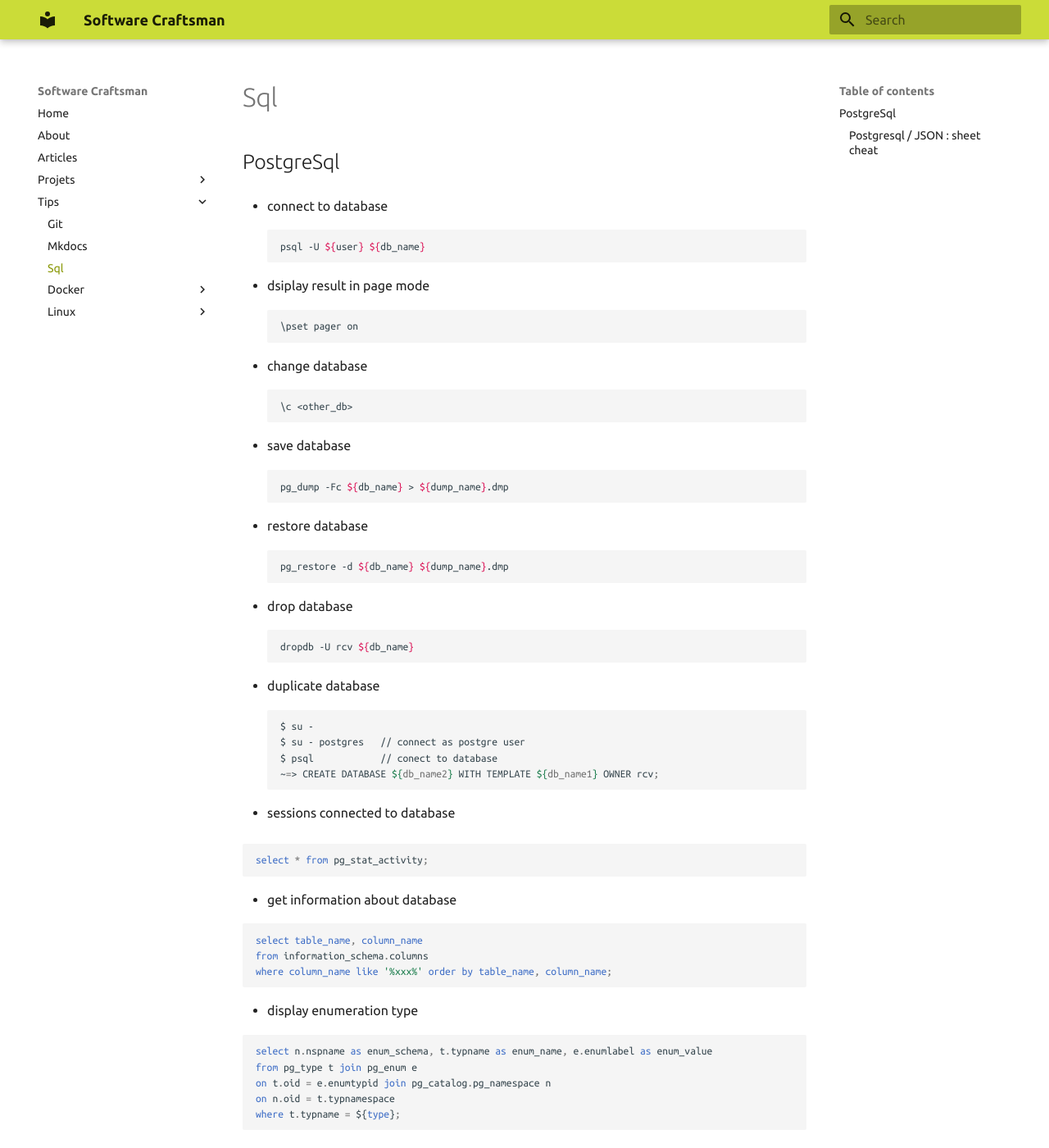
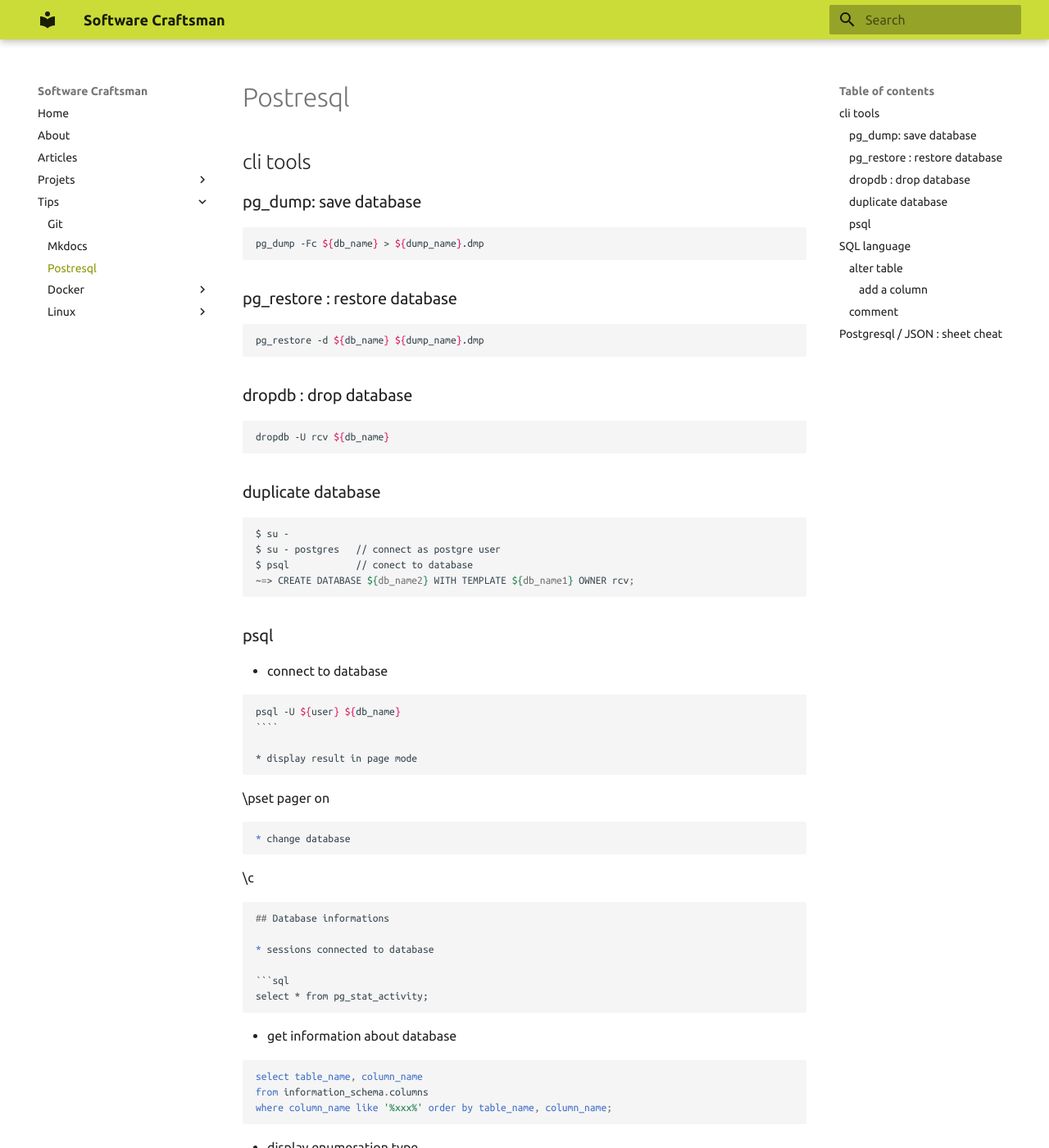
Before and after one commit to rvanlande/rvanlande.github.io, an MkDocs documentation site: the page built from docs/tips/postresql.md, in a window 1280 px wide and 1400 px high. Shown: the whole window at 82% size. Built offline with MkDocs 1.6.1 and Material for MkDocs 9.7.7, drawn with Linux system fonts in a browser that asks for light colours; some of the changed text lies outside the part shown.

Commit message:
update sql

`````diff
--- a/docs/tips/sql.md
+++ b/docs/tips/postresql.md
@@ -1,35 +1,53 @@
-## PostgreSql
+## cli tools
+
+### pg_dump: save database
+
+```
+pg_dump -Fc ${db_name} > ${dump_name}.dmp
+```
+
+### pg_restore : restore database
+
+```
+pg_restore -d ${db_name} ${dump_name}.dmp
+```
+
+### dropdb : drop database
+
+```
+dropdb -U rcv ${db_name}
+```
+
+### duplicate database
+
+```
+$ su -
+$ su - postgres   // connect as postgre user
+$ psql            // conect to database
+~=> CREATE DATABASE ${db_name2} WITH TEMPLATE ${db_name1} OWNER rcv;
+```
+
+### psql
 
 * connect to database
 
-        psql -U ${user} ${db_name}
+```
+psql -U ${user} ${db_name}
+````
 
-* dsiplay result in page mode
+* display result in page mode
 
-        \pset pager on
+```
+\pset pager on
+```
 
 * change database
 
-        \c <other_db>
+```
+\c <other_db>
+```
 
-* save database
-
-        pg_dump -Fc ${db_name} > ${dump_name}.dmp
-
-* restore database
-
-        pg_restore -d ${db_name} ${dump_name}.dmp
-
-* drop database
-
-        dropdb -U rcv ${db_name}
-
-* duplicate database
-
-        $ su -
-        $ su - postgres   // connect as postgre user
-        $ psql            // conect to database
-        ~=> CREATE DATABASE ${db_name2} WITH TEMPLATE ${db_name1} OWNER rcv;
+## Database informations
 
 * sessions connected to database
 
@@ -55,7 +73,24 @@ on n.oid = t.typnamespace
 where t.typname = ${type};
 ```
 
-### Postgresql / JSON : sheet cheat
+## SQL language
+
+### alter table
+
+#### add a column
+
+```sql
+ALTER TABLE personne ADD COLUMN parent_id INTEGER REFERENCES personne(id);
+```
+
+### comment
+
+```sql
+COMMENT ON TABLE personne IS 'gestion des personnes';
+COMMENT ON COLUMN personne.date_naissance IS 'date de naissance';
+```
+
+## Postgresql / JSON : sheet cheat
 
 Merci à [Hackernoon](https://hackernoon.com/how-to-query-jsonb-beginner-sheet-cheat-4da3aa5082a3).
 
`````
